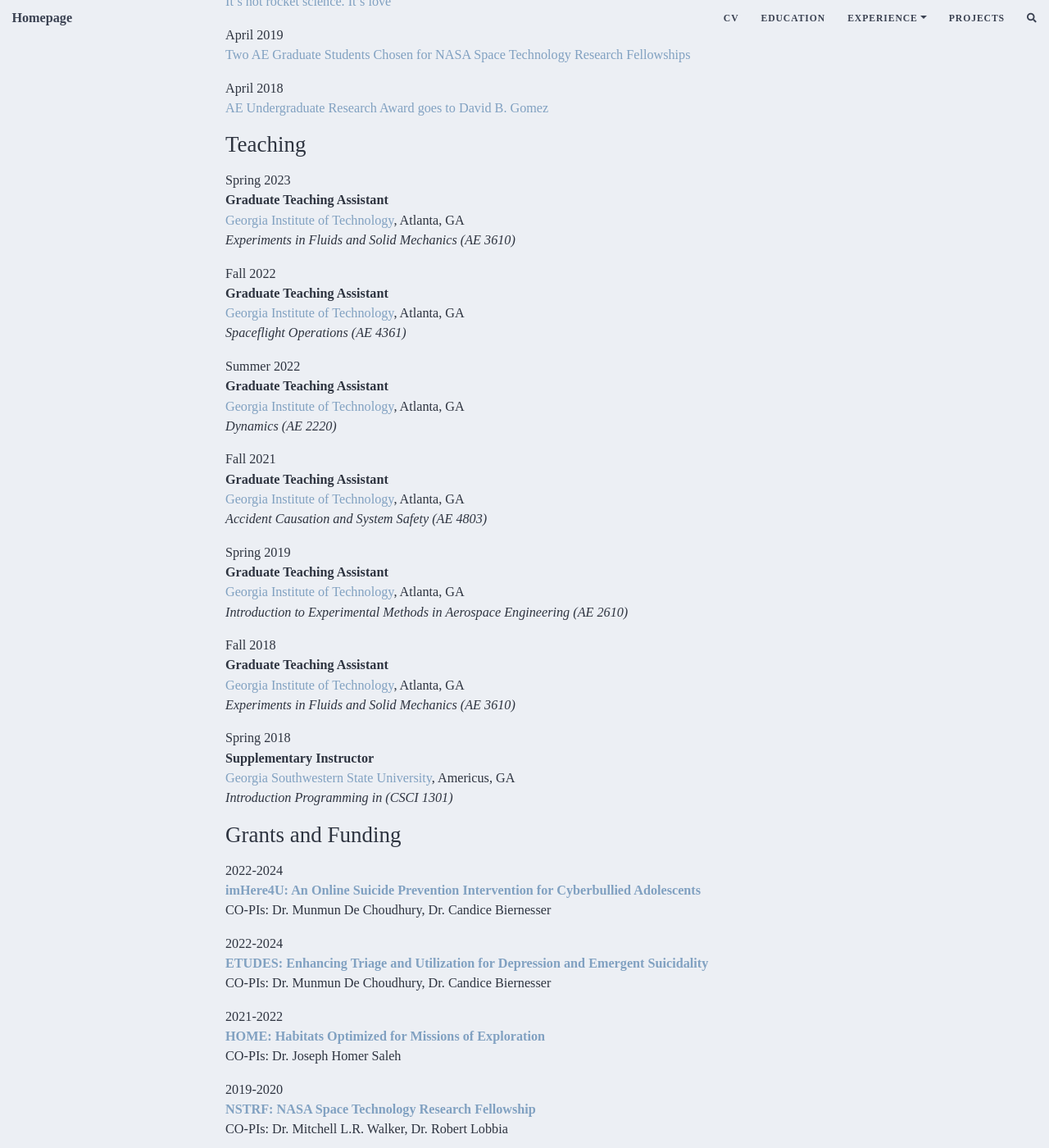
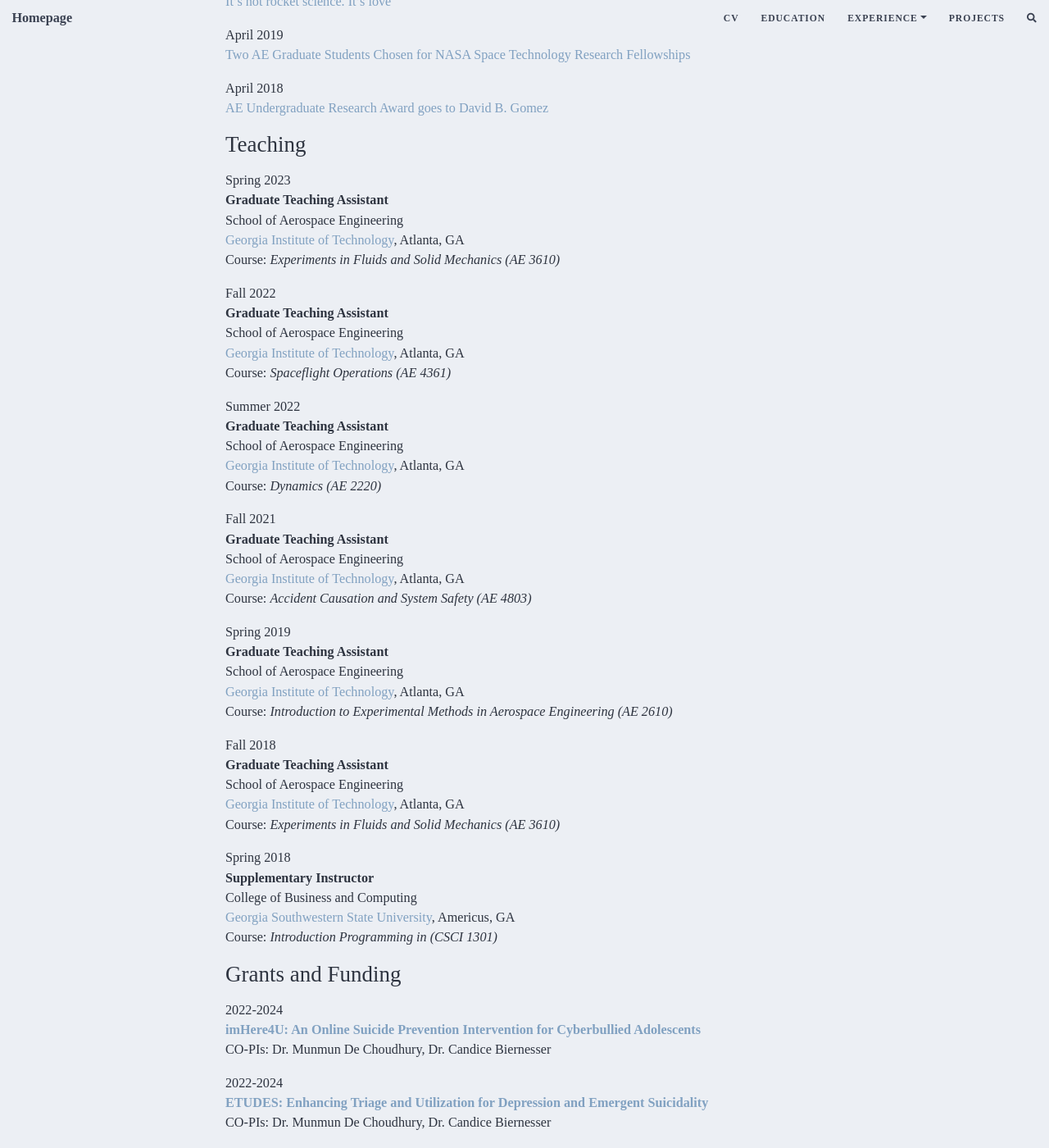
Before and after one commit to dbgomez94/dbgomez94.github.io, a Jekyll site: the page built from pages/cv.md, in a window 1280 px wide and 1400 px high, scrolled down 3183 px. Shown: the whole window at 82% size. Built offline with Jekyll 4.4.1, drawn with Linux system fonts in a browser that asks for light colours; nearby versions of some CDN libraries; comment, search, counter and statistics services are not loaded.

Commit message:
updating homepage

```diff
--- a/pages/cv.md
+++ b/pages/cv.md
@@ -154,38 +154,45 @@ April 2018 \
 ## Teaching
 Spring 2023 \
 **Graduate Teaching Assistant** \
+School of Aerospace Engineering \
 [Georgia Institute of Technology](https://www.gatech.edu/), Atlanta, GA \
-*Experiments in Fluids and Solid Mechanics (AE 3610)*
+Course: *Experiments in Fluids and Solid Mechanics (AE 3610)*
 
 Fall 2022 \
 **Graduate Teaching Assistant** \
+School of Aerospace Engineering \
 [Georgia Institute of Technology](https://www.gatech.edu/), Atlanta, GA \
-*Spaceflight Operations (AE 4361)*
+Course: *Spaceflight Operations (AE 4361)*
 
 Summer 2022 \
 **Graduate Teaching Assistant** \
+School of Aerospace Engineering \
 [Georgia Institute of Technology](https://www.gatech.edu/), Atlanta, GA \
-*Dynamics (AE 2220)*
+Course: *Dynamics (AE 2220)*
 
 Fall 2021 \
 **Graduate Teaching Assistant** \
+School of Aerospace Engineering \
 [Georgia Institute of Technology](https://www.gatech.edu/), Atlanta, GA \
-*Accident Causation and System Safety (AE 4803)*
+Course: *Accident Causation and System Safety (AE 4803)*
 
 Spring 2019 \
 **Graduate Teaching Assistant** \
+School of Aerospace Engineering \
 [Georgia Institute of Technology](https://www.gatech.edu/), Atlanta, GA \
-*Introduction to Experimental Methods in Aerospace Engineering (AE 2610)*
+Course: *Introduction to Experimental Methods in Aerospace Engineering (AE 2610)*
 
 Fall 2018 \
 **Graduate Teaching Assistant** \
+School of Aerospace Engineering \
 [Georgia Institute of Technology](https://www.gatech.edu/), Atlanta, GA \
-*Experiments in Fluids and Solid Mechanics (AE 3610)*
+Course: *Experiments in Fluids and Solid Mechanics (AE 3610)*
 
 Spring 2018 \
 **Supplementary Instructor** \
+College of Business and Computing \
 [Georgia Southwestern State University](https://www.gsw.edu/), Americus, GA \
-*Introduction Programming in (CSCI 1301)*
+Course: *Introduction Programming in (CSCI 1301)*
 
 ## Grants and Funding
 
```
